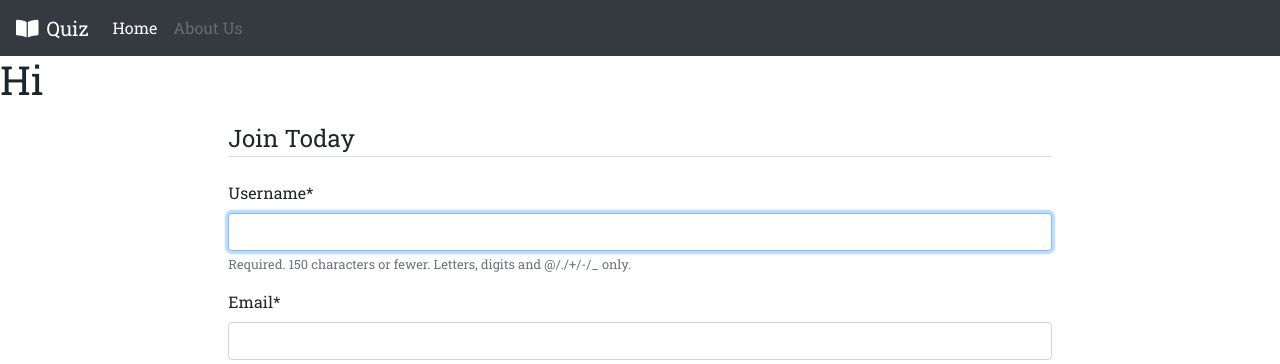
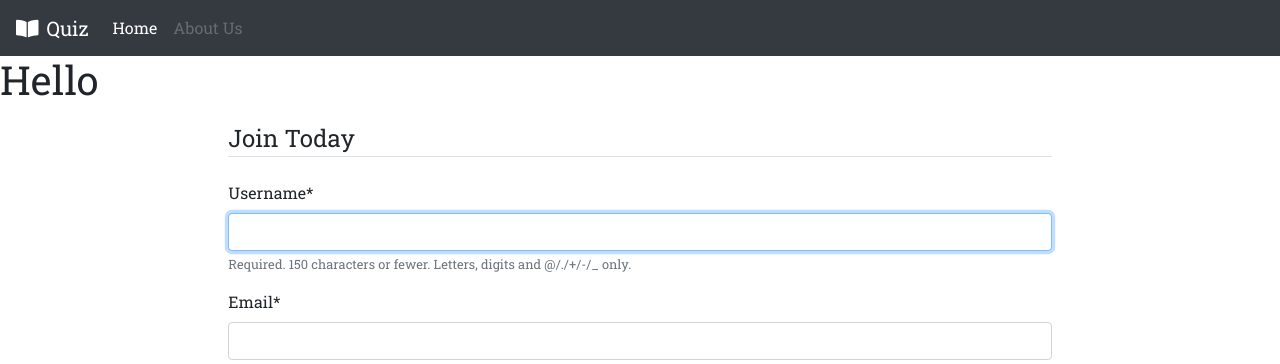
Before and after one commit to Saurabh-Singh-00/QuizExitSurvey, a Django app: page /users/register/ in a window 1280 px wide. Shown: the top 364 px of the page. Run offline with Django 3.2, Linux system fonts and the light colour scheme; some libraries are stand-ins or nearby versions.

Commit message:
Test Hello

```diff
--- a/templates/users/register.html
+++ b/templates/users/register.html
@@ -1,7 +1,7 @@
 {% extends "base.html" %}
 {% load crispy_forms_tags %}
 {% block content %}
-    <h1>Hi</h1>
+    <h1>Hello</h1>
     <div class="content-section col-md-8 col-sm-12 offset-md-2 mt-3 mb-3">
         <form method="post">
             {% csrf_token %}
```
